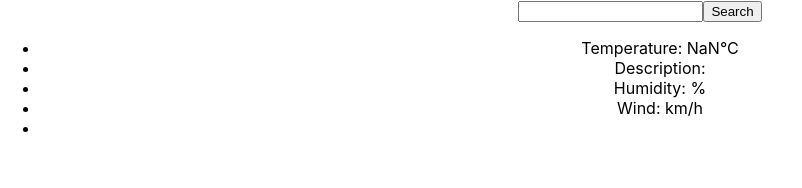
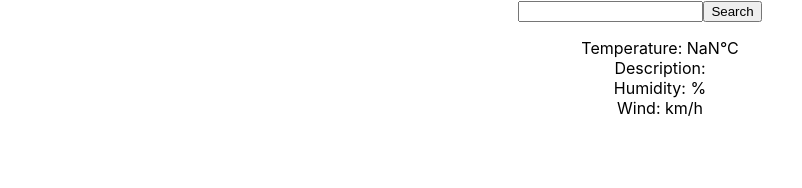
Before and after one commit to dpaz2290/intento5, a React (Create React App) app: page / in a window 1280 px wide. Shown: the top 188 px of the page, without its empty margins (0-802 px from the left). Built offline with nearby package versions, Linux system fonts and the light colour scheme.

Commit message:
Eliminated the list style

```diff
--- /dev/null
+++ b/src/Weather.css
@@ -0,0 +1,3 @@
+ul {
+    list-style: none;
+}
--- a/src/Weather.js
+++ b/src/Weather.js
@@ -1,5 +1,6 @@
 import React, { useState } from "react";
 import axios from "axios";
+import './Weather.css';
 
 
 export default function Weather (){
```
